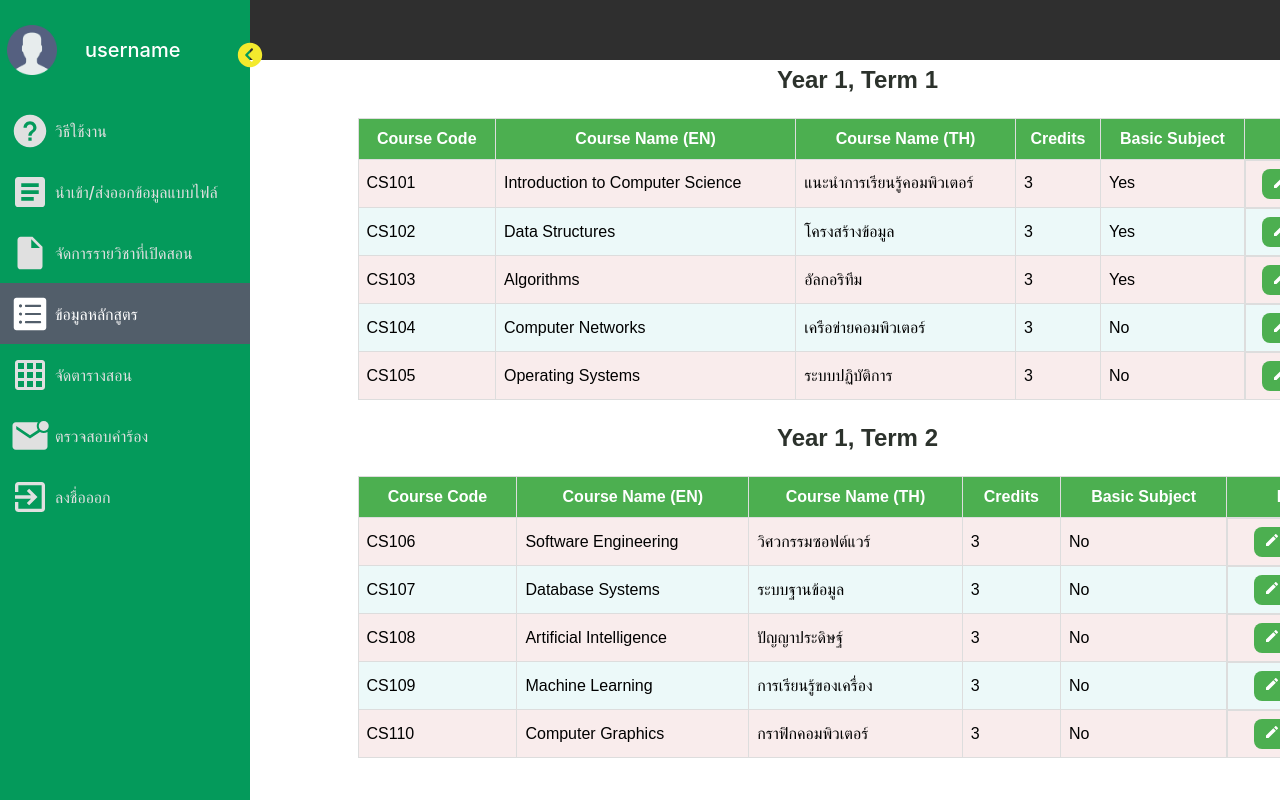
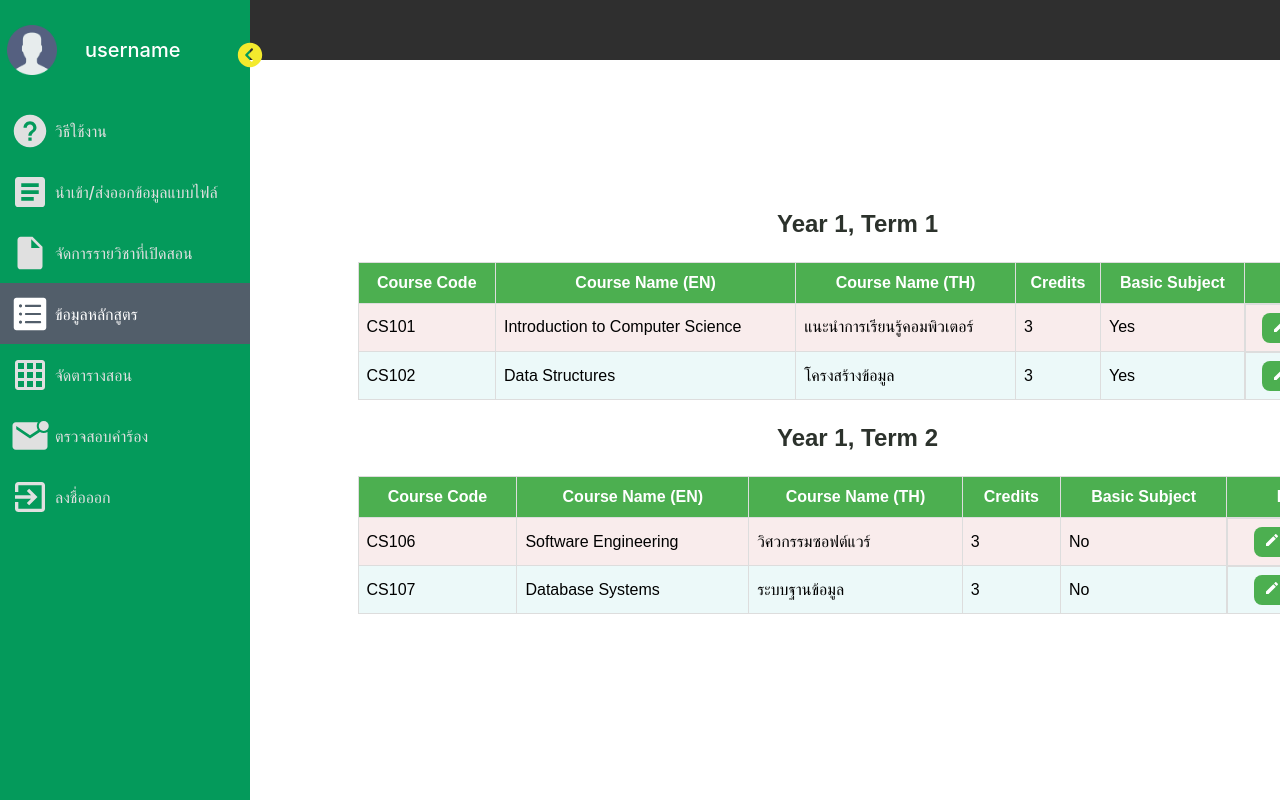
Before and after one commit to nattakit2543/SE-Final, a React (Vite) app in the folder SE_PROJ_2/: page /admin/editTheCourse/edit-sub in a window 1280 px wide. Shown: the top 800 px of the page. Built offline with nearby package versions, Linux system fonts and the light colour scheme; no server answers.

Commit message:
Update EditSub.jsx

```diff
--- a/SE_PROJ_2/src/pages/1Admin/Course/EditSub.jsx
+++ b/SE_PROJ_2/src/pages/1Admin/Course/EditSub.jsx
@@ -23,27 +23,6 @@ const EditSub = () => {
           credits: 3,
           basic_subject: true,
         },
-        {
-          course_code: "CS103",
-          course_name_en: "Algorithms",
-          course_name_th: "อัลกอริทึม",
-          credits: 3,
-          basic_subject: true,
-        },
-        {
-          course_code: "CS104",
-          course_name_en: "Computer Networks",
-          course_name_th: "เครือข่ายคอมพิวเตอร์",
-          credits: 3,
-          basic_subject: false,
-        },
-        {
-          course_code: "CS105",
-          course_name_en: "Operating Systems",
-          course_name_th: "ระบบปฏิบัติการ",
-          credits: 3,
-          basic_subject: false,
-        },
       ],
       term2: [
         {
@@ -57,27 +36,6 @@ const EditSub = () => {
           course_code: "CS107",
           course_name_en: "Database Systems",
           course_name_th: "ระบบฐานข้อมูล",
-          credits: 3,
-          basic_subject: false,
-        },
-        {
-          course_code: "CS108",
-          course_name_en: "Artificial Intelligence",
-          course_name_th: "ปัญญาประดิษฐ์",
-          credits: 3,
-          basic_subject: false,
-        },
-        {
-          course_code: "CS109",
-          course_name_en: "Machine Learning",
-          course_name_th: "การเรียนรู้ของเครื่อง",
-          credits: 3,
-          basic_subject: false,
-        },
-        {
-          course_code: "CS110",
-          course_name_en: "Computer Graphics",
-          course_name_th: "กราฟิกคอมพิวเตอร์",
           credits: 3,
           basic_subject: false,
         },
```
